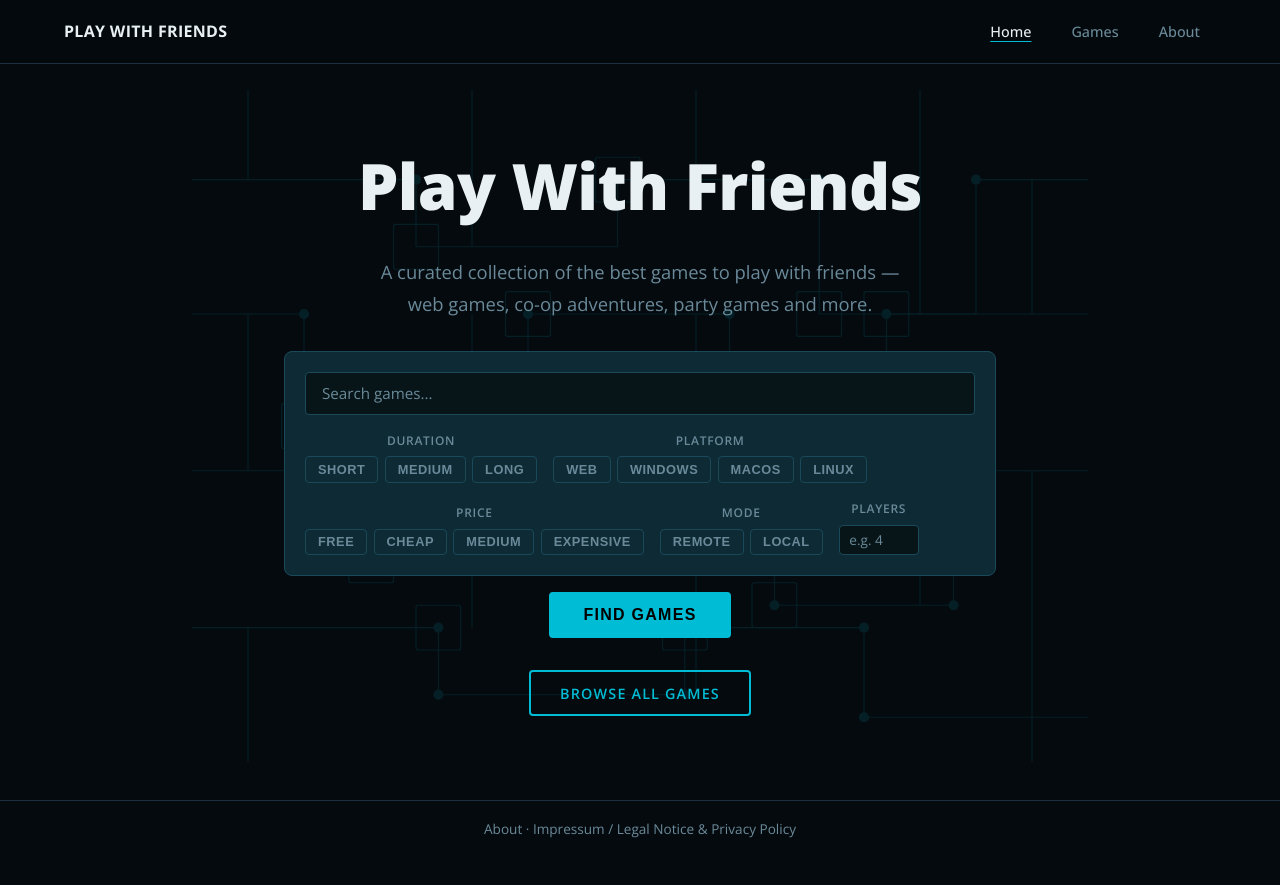
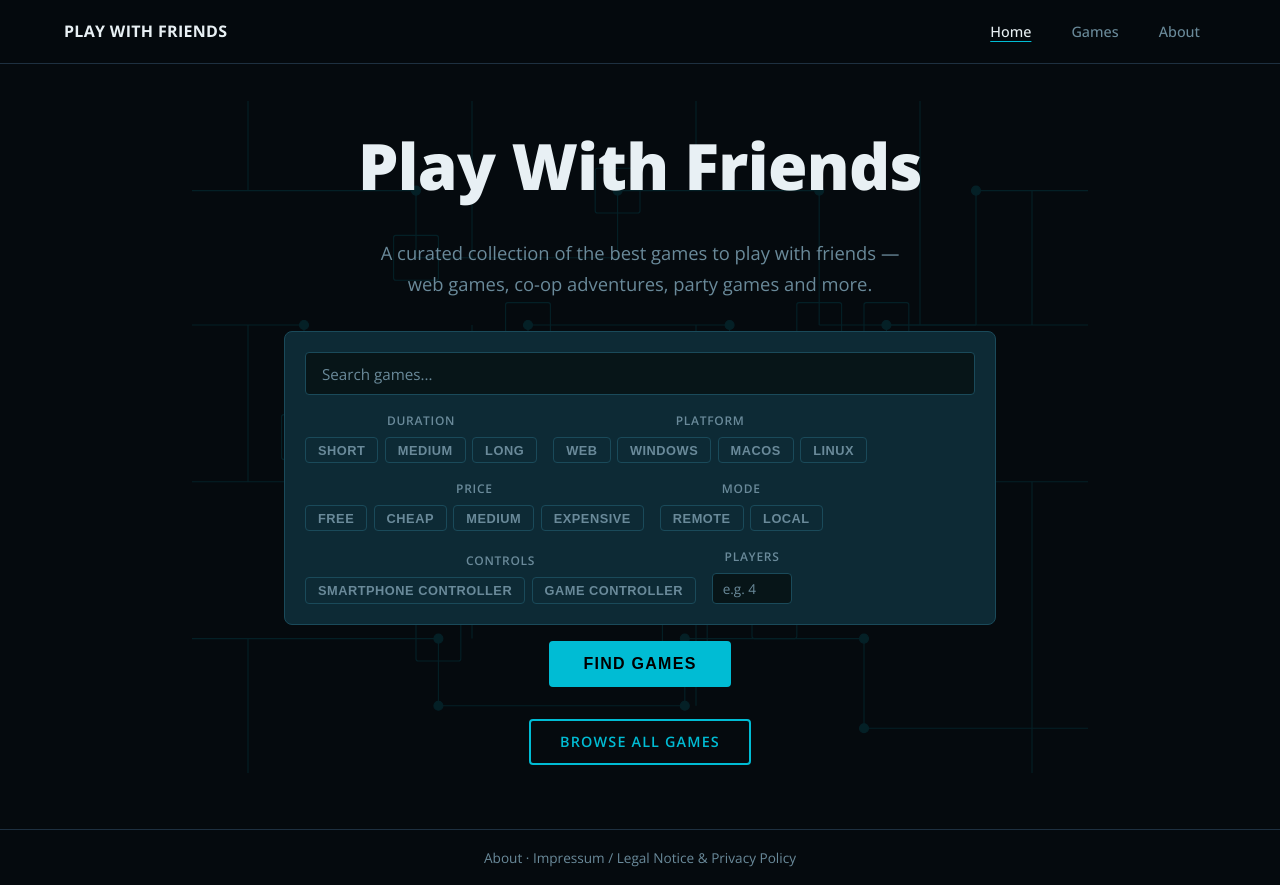
Before and after one commit to DirkHeinke/play-with-friends, an Angular app: page / in a window 1280 px wide. Before the commit the page ends 856 px from the top, so only its background shows below. Built offline with nearby package versions, Linux system fonts and the light colour scheme.

Commit message:
Add filtering for control type

```diff
--- a/src/app/components/filter-bar/filter-bar.component.html
+++ b/src/app/components/filter-bar/filter-bar.component.html
@@ -1,13 +1,7 @@
 <div class="filter-bar">
   <div class="filter-search">
-    <input
-      type="search"
-      placeholder="Search games..."
-      [value]="filters.query"
-      (input)="onQueryChange($any($event.target).value)"
-      class="search-input"
-      aria-label="Search games"
-    />
+    <input type="search" placeholder="Search games..." [value]="filters.query"
+      (input)="onQueryChange($any($event.target).value)" class="search-input" aria-label="Search games" />
   </div>
 
   <div class="filter-groups">
@@ -15,12 +9,8 @@
       <span class="filter-label">Duration</span>
       <div class="filter-chips">
         @for (d of durations; track d) {
-          <button
-            class="chip"
-            [class.active]="isActive(filters.duration, d)"
-            (click)="toggleDuration(d)"
-            type="button"
-          >{{ d }}</button>
+        <button class="chip" [class.active]="isActive(filters.duration, d)" (click)="toggleDuration(d)" type="button">{{
+          d }}</button>
         }
       </div>
     </div>
@@ -29,12 +19,8 @@
       <span class="filter-label">Platform</span>
       <div class="filter-chips">
         @for (p of platforms; track p) {
-          <button
-            class="chip"
-            [class.active]="isActive(filters.platforms, p)"
-            (click)="togglePlatform(p)"
-            type="button"
-          >{{ p }}</button>
+        <button class="chip" [class.active]="isActive(filters.platforms, p)" (click)="togglePlatform(p)"
+          type="button">{{ p }}</button>
         }
       </div>
     </div>
@@ -43,12 +29,8 @@
       <span class="filter-label">Price</span>
       <div class="filter-chips">
         @for (p of prices; track p) {
-          <button
-            class="chip"
-            [class.active]="isActive(filters.price, p)"
-            (click)="togglePrice(p)"
-            type="button"
-          >{{ p }}</button>
+        <button class="chip" [class.active]="isActive(filters.price, p)" (click)="togglePrice(p)" type="button">{{ p
+          }}</button>
         }
       </div>
     </div>
@@ -57,31 +39,30 @@
       <span class="filter-label">Mode</span>
       <div class="filter-chips">
         @for (t of multiplayerTypes; track t) {
-          <button
-            class="chip"
-            [class.active]="isActive(filters.multiplayerType, t)"
-            (click)="toggleMultiplayerType(t)"
-            type="button"
-          >{{ t }}</button>
+        <button class="chip" [class.active]="isActive(filters.multiplayerType, t)" (click)="toggleMultiplayerType(t)"
+          type="button">{{ t }}</button>
+        }
+      </div>
+    </div>
+
+    <div class="filter-group">
+      <span class="filter-label">Controls</span>
+      <div class="filter-chips">
+        @for (c of controls; track c) {
+        <button class="chip" [class.active]="isActive(filters.controls, c)" (click)="toggleControl(c)" type="button">{{
+          getControlLabel(c) }}</button>
         }
       </div>
     </div>
 
     <div class="filter-group">
       <span class="filter-label">Players</span>
-      <input
-        type="number"
-        class="player-input"
-        placeholder="e.g. 4"
-        min="1"
-        [value]="filters.playerCount ?? ''"
-        (change)="onPlayerCountChange($any($event.target).value)"
-        aria-label="Number of players"
-      />
+      <input type="number" class="player-input" placeholder="e.g. 4" min="1" [value]="filters.playerCount ?? ''"
+        (change)="onPlayerCountChange($any($event.target).value)" aria-label="Number of players" />
     </div>
 
     @if (hasActiveFilters) {
-      <button class="reset-btn" (click)="reset()" type="button">Clear filters</button>
+    <button class="reset-btn" (click)="reset()" type="button">Clear filters</button>
     }
   </div>
 </div>
--- a/src/app/components/filter-bar/filter-bar.component.ts
+++ b/src/app/components/filter-bar/filter-bar.component.ts
@@ -1,6 +1,6 @@
 import { Component, EventEmitter, Input, Output, OnInit, OnChanges } from '@angular/core';
 import { FormsModule } from '@angular/forms';
-import { GameFilters, Duration, Platform, PriceLabel, MultiplayerType } from '../../models/game.model';
+import { GameFilters, Duration, Platform, PriceLabel, MultiplayerType, Control, getControlLabel } from '../../models/game.model';
 
 @Component({
   selector: 'app-filter-bar',
@@ -16,9 +16,11 @@ export class FilterBarComponent {
   platforms: Platform[] = ['web', 'windows', 'macos', 'linux'];
   prices: PriceLabel[] = ['free', 'cheap', 'medium', 'expensive'];
   multiplayerTypes: MultiplayerType[] = ['remote', 'local'];
+  controls: Control[] = ['smartphone-controller', 'game-controller'];
+  getControlLabel = getControlLabel;
 
   emptyFilters(): GameFilters {
-    return { query: '', duration: [], platforms: [], price: [], multiplayerType: [], playerCount: null };
+    return { query: '', duration: [], platforms: [], price: [], multiplayerType: [], playerCount: null, controls: [] };
   }
 
   toggleDuration(d: Duration): void {
@@ -53,6 +55,14 @@ export class FilterBarComponent {
     this.filtersChange.emit(this.filters);
   }
 
+  toggleControl(c: Control): void {
+    this.filters = {
+      ...this.filters,
+      controls: this.toggleItem(this.filters.controls, c),
+    };
+    this.filtersChange.emit(this.filters);
+  }
+
   onQueryChange(q: string): void {
     this.filters = { ...this.filters, query: q };
     this.filtersChange.emit(this.filters);
@@ -76,6 +86,7 @@ export class FilterBarComponent {
       this.filters.platforms.length ||
       this.filters.price.length ||
       this.filters.multiplayerType.length ||
+      this.filters.controls.length ||
       this.filters.playerCount !== null
     );
   }
--- a/src/app/models/game.model.ts
+++ b/src/app/models/game.model.ts
@@ -22,3 +22,11 @@ export function getPlayersLabel(players: GamePlayers): string {
   const max = players.softLimit === true ? `${players.max}+` : `${players.max}`;
   return `${players.min} - ${max}`;
 }
+
+export function getControlLabel(control: Control): string {
+  const labels: Record<Control, string> = {
+    'smartphone-controller': 'Smartphone Controller',
+    'game-controller': 'Game Controller',
+  };
+  return labels[control];
+}
--- a/src/app/models/game.schema.ts
+++ b/src/app/models/game.schema.ts
@@ -20,7 +20,7 @@ export const GameSchema = z.object({
   platforms: z.array(z.enum(['web', 'windows', 'linux', 'macos'])).min(1),
   multiplayerType: z.array(z.enum(['local', 'remote'])).min(1),
   tags: z.array(z.string()),
-  controls: z.array(z.enum(['smartphone-controller'])),
+  controls: z.array(z.enum(['smartphone-controller', 'game-controller'])),
   image: z.string().nullable(),
 }).strict();
 
@@ -31,4 +31,5 @@ export const GameFiltersSchema = z.object({
   price: z.array(z.enum(['free', 'cheap', 'medium', 'expensive'])),
   multiplayerType: z.array(z.enum(['local', 'remote'])),
   playerCount: z.number().int().min(1).nullable(),
+  controls: z.array(z.enum(['smartphone-controller', 'game-controller'])),
 });
--- a/src/app/pages/games/games.component.ts
+++ b/src/app/pages/games/games.component.ts
@@ -4,7 +4,7 @@ import { Meta, Title } from '@angular/platform-browser';
 import { GamesService } from '../../services/games.service';
 import { SearchService } from '../../services/search.service';
 import { PlausibleService } from '../../services/plausible.service';
-import { Game, GameFilters, Duration, Platform, PriceLabel, MultiplayerType } from '../../models/game.model';
+import { Game, GameFilters, Duration, Platform, PriceLabel, MultiplayerType, Control } from '../../models/game.model';
 import { GameCardComponent } from '../../components/game-card/game-card.component';
 import { FilterBarComponent } from '../../components/filter-bar/filter-bar.component';
 
@@ -25,7 +25,7 @@ export class GamesComponent implements OnInit {
 
   allGames: Game[] = [];
   filters = signal<GameFilters>({
-    query: '', duration: [], platforms: [], price: [], multiplayerType: [], playerCount: null,
+    query: '', duration: [], platforms: [], price: [], multiplayerType: [], playerCount: null, controls: [],
   });
 
   filteredGames = signal<Game[]>([]);
@@ -47,6 +47,7 @@ export class GamesComponent implements OnInit {
       price: (params.get('price')?.split(',') ?? []) as PriceLabel[],
       multiplayerType: (params.get('type')?.split(',') ?? []) as MultiplayerType[],
       playerCount: params.get('players') ? parseInt(params.get('players')!, 10) : null,
+      controls: (params.get('controls')?.split(',') ?? []) as Control[],
     };
     this.filters.set(initial);
     this.applyFilters(initial);
@@ -80,6 +81,7 @@ export class GamesComponent implements OnInit {
       price: f.price.length ? f.price.join(',') : null,
       type: f.multiplayerType.length ? f.multiplayerType.join(',') : null,
       players: f.playerCount !== null ? String(f.playerCount) : null,
+      controls: f.controls.length ? f.controls.join(',') : null,
     };
     this.router.navigate([], { queryParams: params, replaceUrl: true });
   }
--- a/src/app/pages/home/home.component.ts
+++ b/src/app/pages/home/home.component.ts
@@ -28,6 +28,7 @@ export class HomeComponent implements OnInit {
     price: [],
     multiplayerType: [],
     playerCount: null,
+    controls: [],
   };
 
   ngOnInit(): void {
--- a/src/app/services/games.service.ts
+++ b/src/app/services/games.service.ts
@@ -43,6 +43,11 @@ export class GamesService {
         if (!hasMatch) return false;
       }
 
+      if (filters.controls.length > 0) {
+        const hasMatch = filters.controls.some(c => game.controls.includes(c));
+        if (!hasMatch) return false;
+      }
+
       if (filters.playerCount !== null) {
         if (game.players.min > filters.playerCount) return false;
         if (game.players.max < filters.playerCount && game.players.softLimit !== true) return false;
--- a/src/data/games/broforce.json
+++ b/src/data/games/broforce.json
@@ -24,6 +24,8 @@
   "tags": [
     "co-op"
   ],
-  "controls": [],
+  "controls": [
+    "game-controller"
+  ],
   "image": "images/broforce.webp"
 }
--- a/src/data/games/dont-starve-together.json
+++ b/src/data/games/dont-starve-together.json
@@ -23,6 +23,8 @@
   "tags": [
     "co-op"
   ],
-  "controls": [],
+  "controls": [
+    "game-controller"
+  ],
   "image": "images/dont-starve-together.webp"
 }
--- a/src/data/games/nidhogg.json
+++ b/src/data/games/nidhogg.json
@@ -21,6 +21,8 @@
     "remote"
   ],
   "tags": [],
-  "controls": [],
+  "controls": [
+    "game-controller"
+  ],
   "image": "images/nidhogg.webp"
 }
--- a/src/data/games/rocket-league.json
+++ b/src/data/games/rocket-league.json
@@ -20,6 +20,8 @@
     "remote"
   ],
   "tags": [],
-  "controls": [],
+  "controls": [
+    "game-controller"
+  ],
   "image": "images/rocket-league.webp"
 }
```
